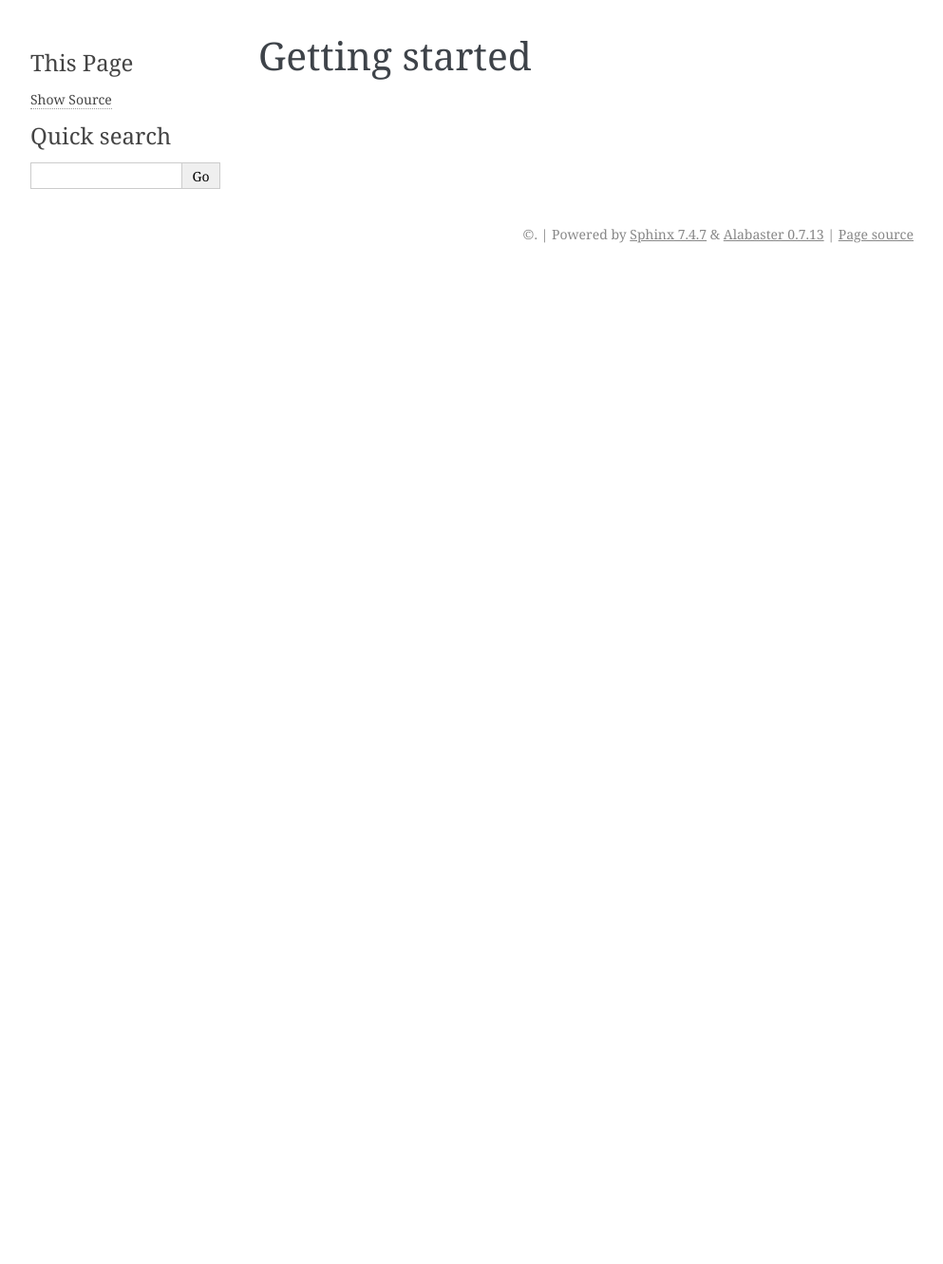
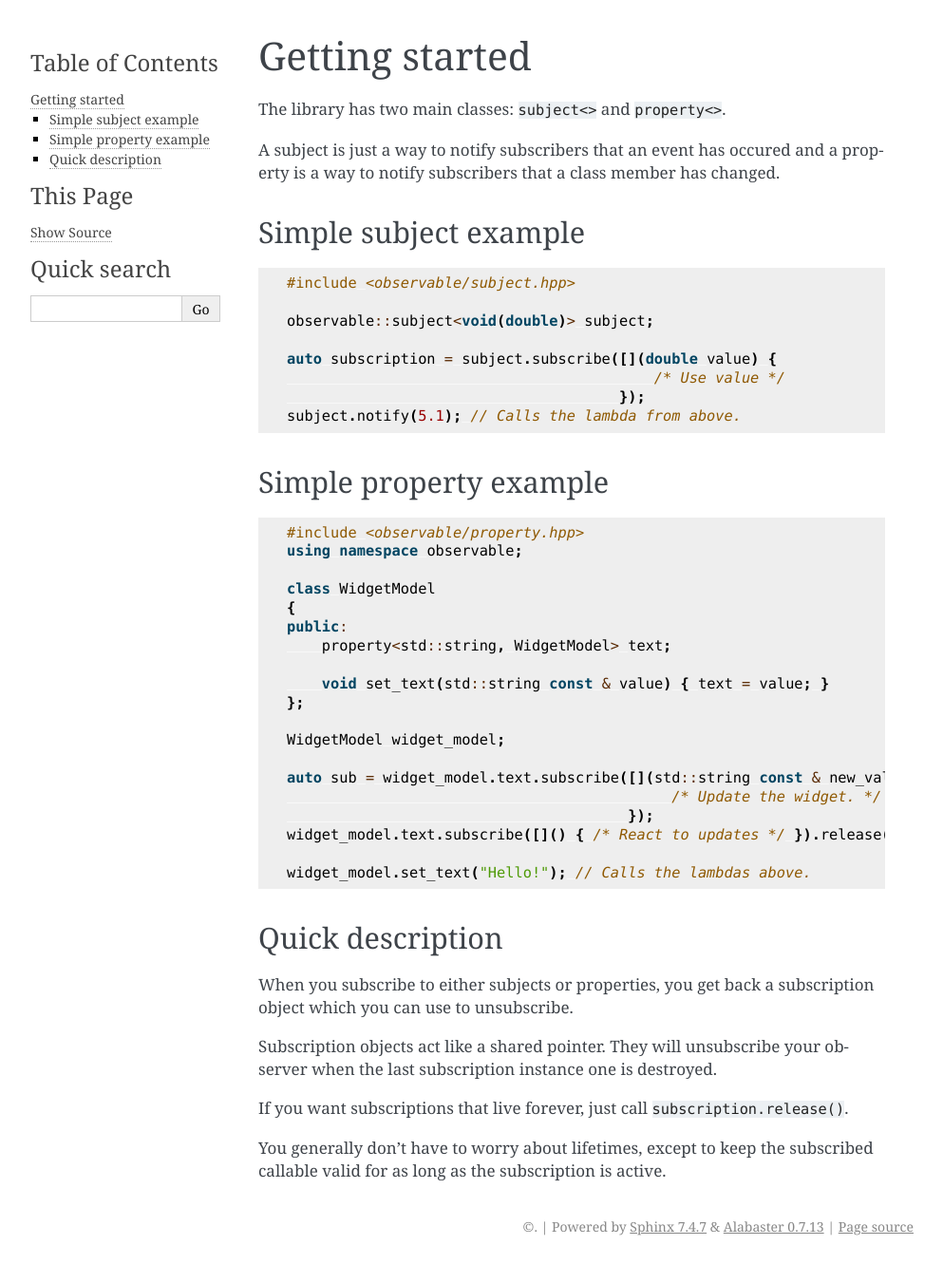
Before and after one commit to ddinu/observable, a Sphinx documentation site: the page built from docs/getting-started.rst, in a window 1280 px wide. Shown: the whole page at 95% size, without its empty margins (148-1141 px from the left). Built offline with Sphinx 7.4.7, drawn with Linux system fonts in a browser that asks for light colours; before the commit the page ends 900 px from its top, so only the background shows below that.

Commit message:
Update the getting-started guide.

```diff
--- a/docs/getting-started.rst
+++ b/docs/getting-started.rst
@@ -1,2 +1,61 @@
 Getting started
 ===============
+
+The library has two main classes: ``subject<>`` and ``property<>``.
+
+A subject is just a way to notify subscribers that an event has occured and
+a property is a way to notify subscribers that a class member has changed.
+
+Simple subject example
+----------------------
+
+.. code-block:: C++
+
+    #include <observable/subject.hpp>
+
+    observable::subject<void(double)> subject;
+
+    auto subscription = subject.subscribe([](double value) {
+                                              /* Use value */
+                                          });
+    subject.notify(5.1); // Calls the lambda from above.
+
+Simple property example
+-----------------------
+
+.. code-block:: C++
+
+    #include <observable/property.hpp>
+    using namespace observable;
+
+    class WidgetModel
+    {
+    public:
+        property<std::string, WidgetModel> text;
+
+        void set_text(std::string const & value) { text = value; }
+    };
+
+    WidgetModel widget_model;
+
+    auto sub = widget_model.text.subscribe([](std::string const & new_value) {
+                                                /* Update the widget. */
+                                           });
+    widget_model.text.subscribe([]() { /* React to updates */ }).release();
+
+    widget_model.set_text("Hello!"); // Calls the lambdas above.
+
+Quick description
+-----------------
+
+When you subscribe to either subjects or properties, you get back a subscription
+object which you can use to unsubscribe.
+
+Subscription objects act like a shared pointer. They will unsubscribe your
+observer when the last subscription instance one is destroyed.
+
+If you want subscriptions that live forever, just call
+``subscription.release()``.
+
+You generally don't have to worry about lifetimes, except to keep the
+subscribed callable valid for as long as the subscription is active.
```
